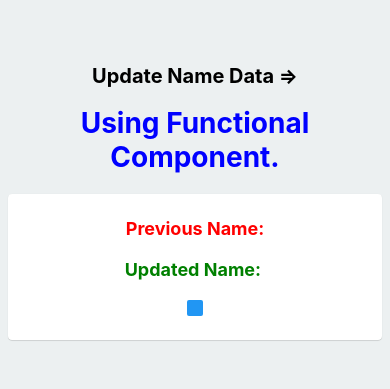
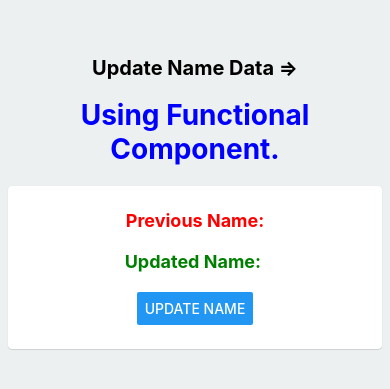
Before and after one commit to D-Coder135/UpdateNameApp_React-Native, a React Native app: screen / in a window 390 px wide. Shown: the part 225-614 px from the top of the page. Built offline with nearby package versions, Linux system fonts and the light colour scheme.

Commit message:
add the title property for the Button tag

```diff
--- a/components/UpdateName.js
+++ b/components/UpdateName.js
@@ -12,7 +12,7 @@ export default function UpdateName() {
                 <Text style = {{margin: 20, fontSize: 18, fontWeight: 'bold', color: 'green'}}>Updated Name: </Text>
             </View>
 
-            <Button></Button>
+            <Button title = 'Update Name'></Button>
         </View>
     );
 }
```
